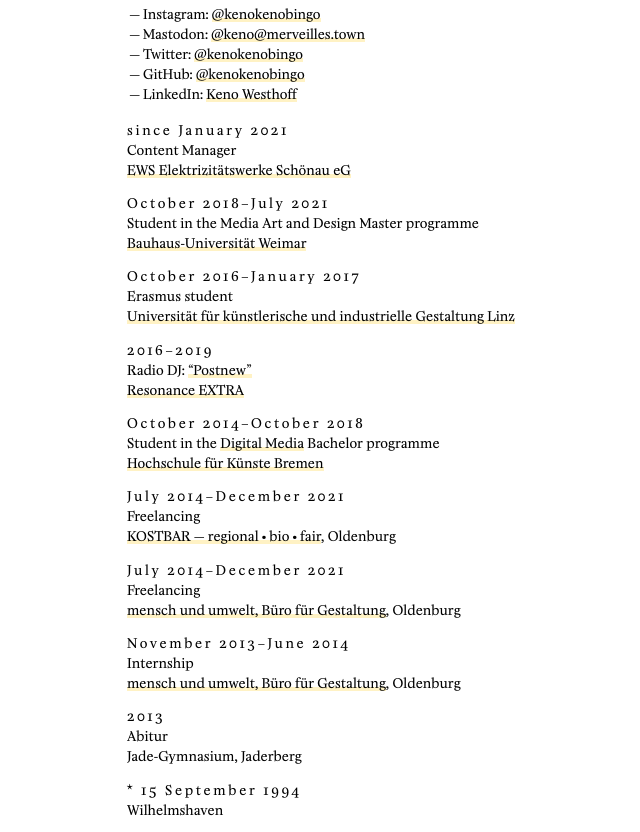
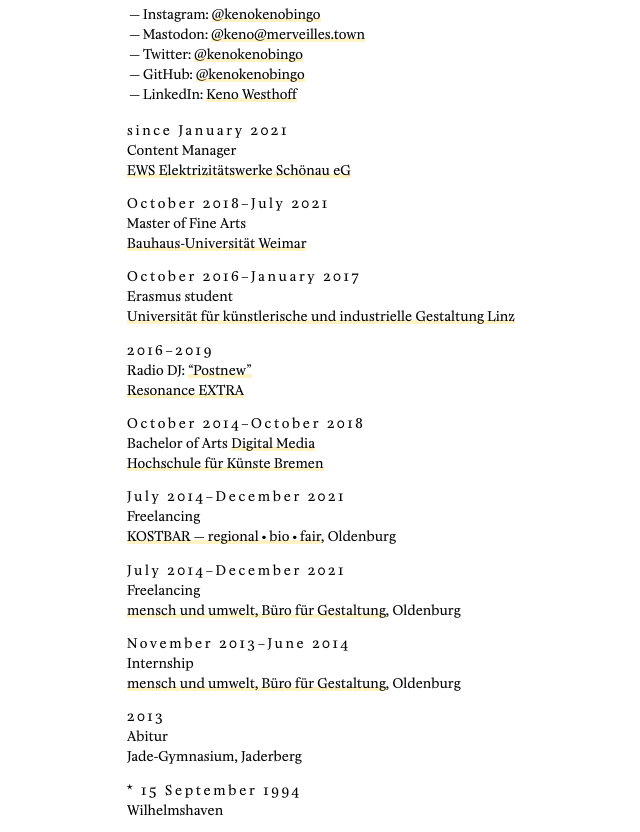
Before and after one commit to kenokenobingo/kenokeno.bingo, an Eleventy site: page meta/cv.md in a window 1280 px wide. Shown: the part 899-1731 px from the top of the page, without its empty margins (1-641 px from the left). Built offline with nearby package versions, Linux system fonts and the light colour scheme; Eleventy itself is replaced by a stand-in of ours; files that its build step writes are made by us from their sources.

Commit message:
CV update

```diff
--- a/meta/cv.md
+++ b/meta/cv.md
@@ -26,7 +26,7 @@
 [EWS Elektrizitätswerke Schönau eG](https://www.ews-schoenau.de/)
 
 _October 2018–July 2021_
-Student in the Media Art and Design Master programme
+Master of Fine Arts
 [Bauhaus-Universität Weimar](https://www.uni-weimar.de/de/universitaet/start/)
 
 _October 2016–January 2017_
@@ -38,7 +38,7 @@
 [Resonance EXTRA](http://extra.resonance.fm/)
 
 _October 2014–October 2018_
-Student in the [Digital Media](http://digitalmedia-bremen.de/) Bachelor programme
+Bachelor of Arts [Digital Media](http://digitalmedia-bremen.de/)
 [Hochschule für Künste Bremen](https://www.hfk-bremen.de/)
 
 _July 2014–December 2021_
```
